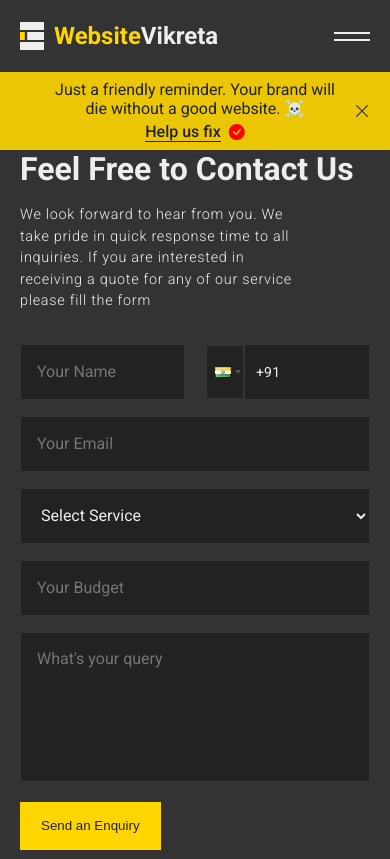
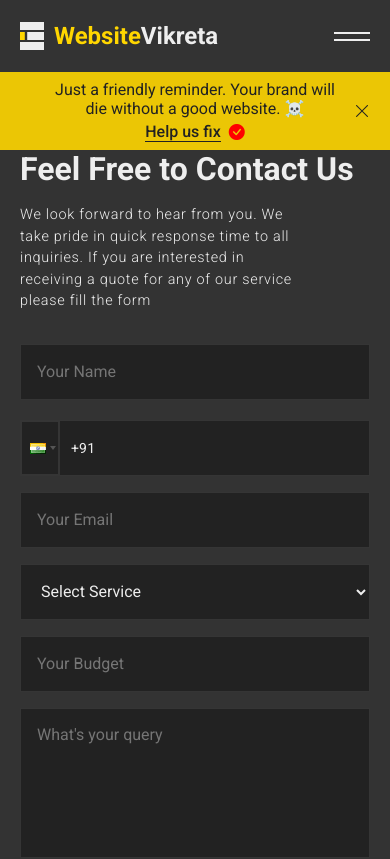
Before and after one commit to website-vikreta/website-vikreta.github.io, a React (Create React App) app: page /contact in a window 390 px wide. Shown: the top 859 px of the page. Built offline with nearby package versions, Linux system fonts and the light colour scheme.

Commit message:
FIX:Name number come below one another in contact form

```diff
--- a/src/styles/pages/_contact.scss
+++ b/src/styles/pages/_contact.scss
@@ -74,9 +74,14 @@
       margin-top: 2rem;
 
       .row {
-         @include flex-center(20px);
+         display: flex;
+         gap: 20px;
          width: 100%;
          margin: 0;
+      }
+
+      .form-group {
+         flex: 1; /* Make sure form groups take equal space */
       }
 
       .normal-btn {
@@ -85,3 +90,13 @@
       }
    }
 }
+
+/* Media query for mobile devices */
+@media (max-width: 768px) {
+   .contact-form {
+      .row {
+         flex-direction: column;
+         gap: 10px;
+      }
+   }
+}
```
Also changed, not shown: 2 other files (tests, documents, lock files or other folders).
